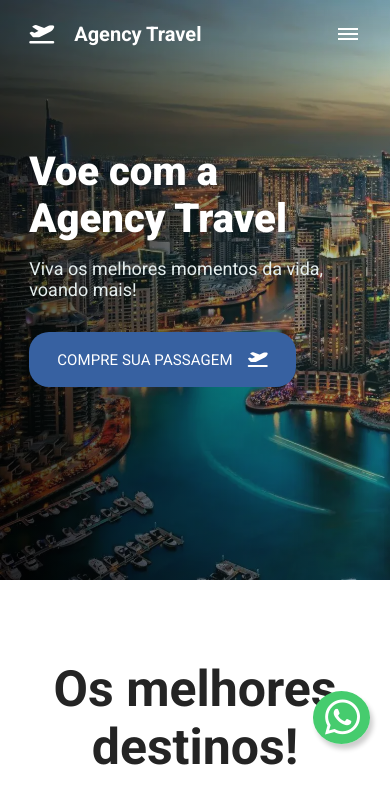
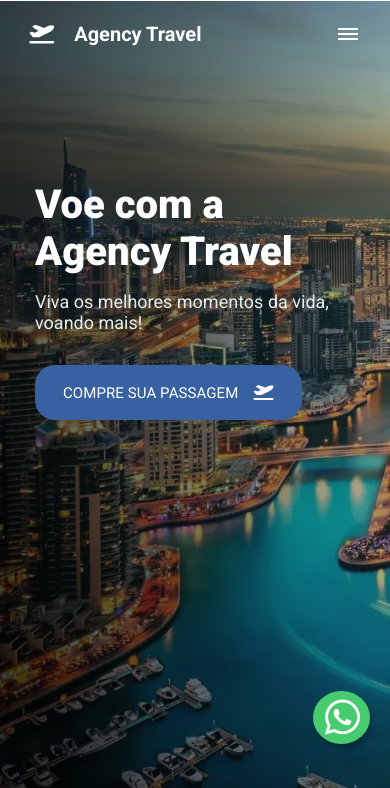
Before and after one commit to WeidsonCordeiro/Site_Oficial_Agency_Travel, a plain HTML site: page index.html in a window 390 px wide. Shown: the top 788 px of the page. Drawn offline with Linux system fonts and the light colour scheme; files whose address does not match are found by name.

Commit message:
Ajuste do Header - 80%

```diff
--- a/assets/css/style.css
+++ b/assets/css/style.css
@@ -31,15 +31,16 @@ img {
 
 /* ------- Hero ------- */
 .hero {
-    position: relative;
-    background-image: linear-gradient(70.79deg, rgba(0, 0, 0, 0.8) 0%, rgba(68, 182, 182, 0.2) 100%), url(/assets/img/hero.webp);
-    background-repeat: no-repeat;
-    background-size: cover;
-    background-position: 0 70%;
-    height: 58rem;
-    /*margin-top: -74px;
-    Ajustar depois
-    */
+    position: fixed;
+    top: 0;
+    left: 0;
+    width: 100%;
+    display: flex;
+    align-items: center;
+    justify-content: space-around;
+    background-color: transparent;
+    height: 8vh;
+    z-index: 9999;
 }
 
 .logo__link {
@@ -56,16 +57,10 @@ img {
 }
 
 .nav__hero {
-    /*position: fixed;
-    background-color: transparent;
-    top: 0;
-    width: 100%;
-    Ajustar depois
-    */
     display: flex;
     align-items: center;
     justify-content: space-around;
-    height: 8vh;
+    width: 100%;
 }
 
 .nav__list {
@@ -92,14 +87,19 @@ img {
 }
 
 .secundary {
-    width: 85%;
-    margin: auto;
-    height: 48rem;
+    border-top: 1px solid transparent;
+    width: 100%;
+    padding: 0 0 8rem 0;
+    height: 80rem;
+    background-image: linear-gradient(70.79deg, rgba(0, 0, 0, 0.8) 0%, rgba(68, 182, 182, 0.2) 100%), url(/assets/img/hero.webp);
+    background-repeat: no-repeat;
+    background-size: cover;
+    background-position: 0 70%;
 }
 
 .secundary__hero {
     width: 60%;
-    margin: 8.0rem 0 0 5.5rem;
+    margin: 18rem 0 0 15.5rem;
 }
 
 .secundary--title {
@@ -174,14 +174,12 @@ img {
     background-color: #3761a150;
 }
 
+.menu__mobile__list{
+    padding-top: 6rem;
+}
+
 .menu__mobile__list li {
     padding: 0 3.2rem;
-}
-
-.img_mobile {
-    width: 7rem;
-    height: 7rem;
-    margin: 1.6rem 0 1.6rem 0;
 }
 
 .icon--menu {
@@ -689,8 +687,8 @@ img {
 
     /* ------- secundary hero ------- */
     .secundary__hero {
-        width: 100%;
-        margin: 8.0rem 0 0 0;
+        width: 80%;
+        margin: 18rem 0 0 12.5rem;
     }
 
     .secundary--title {
@@ -716,6 +714,22 @@ img {
     .banner__support__mobile {
         flex-direction: column;
     }
+
+       /* ------- secundary hero ------- */
+    .secundary__hero {
+        margin: 18rem 0 0 10.5rem;
+    }
+}
+
+@media (max-width: 880px){
+    .destin-container--carrousel .container-carrousel .box-destin {
+        width: 21rem;
+        height: 27rem;
+    }
+
+    .destin-container--carrousel .container-carrousel .box-destin .info-travel h3 {
+        font-size: 1.5rem;
+    }
 }
 
 @media (max-width: 850px){
@@ -729,16 +743,10 @@ img {
         margin-bottom: 6rem;
         text-align: center;
     }
-}
 
-@media (max-width: 880px){
-    .destin-container--carrousel .container-carrousel .box-destin {
-        width: 21rem;
-        height: 27rem;
-    }
-
-    .destin-container--carrousel .container-carrousel .box-destin .info-travel h3 {
-        font-size: 1.5rem;
+    /* ------- secundary hero ------- */
+    .secundary__hero {
+            margin: 18rem 0 0 8.5rem;
     }
 }
 
@@ -755,12 +763,21 @@ img {
     .destin-container--carrousel .container-carrousel .box-destin .info-travel {
         margin: 1rem;
     }
+
+    /* ------- secundary hero ------- */
+    .secundary__hero {
+        margin: 18rem 0 0 6.5rem;
+    }
 }
 
 @media (max-width: 700px){
     .destin-container--carrousel .container-carrousel .box-destin {
         width: 19rem;
         height: 25rem;
+    }
+    /* ------- secundary hero ------- */
+    .secundary__hero {
+        margin: 18rem 0 0 4.5rem;
     }
 }
 
@@ -788,6 +805,11 @@ img {
     .destin-container--carrousel .container-carrousel .box-destin .info-travel h3 {
         font-size: 1.2rem;
     }
+
+    /* ------- secundary hero ------- */
+    .secundary__hero {
+        margin: 18rem 0 0 3.5rem;
+    }
 }
 
 @media (max-width: 370px){
--- a/index.html
+++ b/index.html
@@ -7,7 +7,7 @@
   <meta name="viewport" content="width=device-width, initial-scale=1.0">
   <meta name="description" content="Viva os melhores momentos da vida, voando mais!">
   <meta name="keywords" content="Agencia de viagem, Agência de viagem, viagem, home-office, home office">
-  <link rel="shortcut icon" href="img/favicon.png" />
+  <link rel="icon" href="/assets/img/fly.ico">
   <link rel="stylesheet" href="assets/css/fonts.css">
   <link rel="stylesheet" href="assets/css/style.css">
   <title>Agency Travel</title>
@@ -26,7 +26,6 @@
       </div>
       <div class="menu__mobile menu__mobile--blue--blur">
         <ul class="menu__mobile__list">
-          <li><img class="img_mobile" src="/assets/img/icon-voarmais.svg" alt="Logo Agency Travel"></li>
           <li><a class="menu__mobile__home nav__list--link" href="#top"><i class="fas fa-house icon--menu"></i>Home</a></li>
           <li><a class="menu__mobile__comprar nav__list--link" href="/"><i class="fas fa-plane-departure icon--menu"></i>Comprar
               Passagens</a></li>
@@ -38,6 +37,8 @@
         </li>
       </ul>
     </nav>
+  </header>
+  <main>
     <article class="secundary">
       <div class="secundary__hero">
         <h1 class="secundary--title">Voe com a <br> Agency Travel</h1>
@@ -45,8 +46,6 @@
         <a class="secundary--btn" href="/">Compre sua passagem<i class="fas fa-plane-departure"></i></a>
       </div>
     </article>
-  </header>
-  <main>
     <section class="destin">
       <div class="destin-container">
         <div class="destin-container--title">
```
Also changed, not shown: assets/img/fly.ico (added), assets/img/icon-voarmais.svg (deleted).
